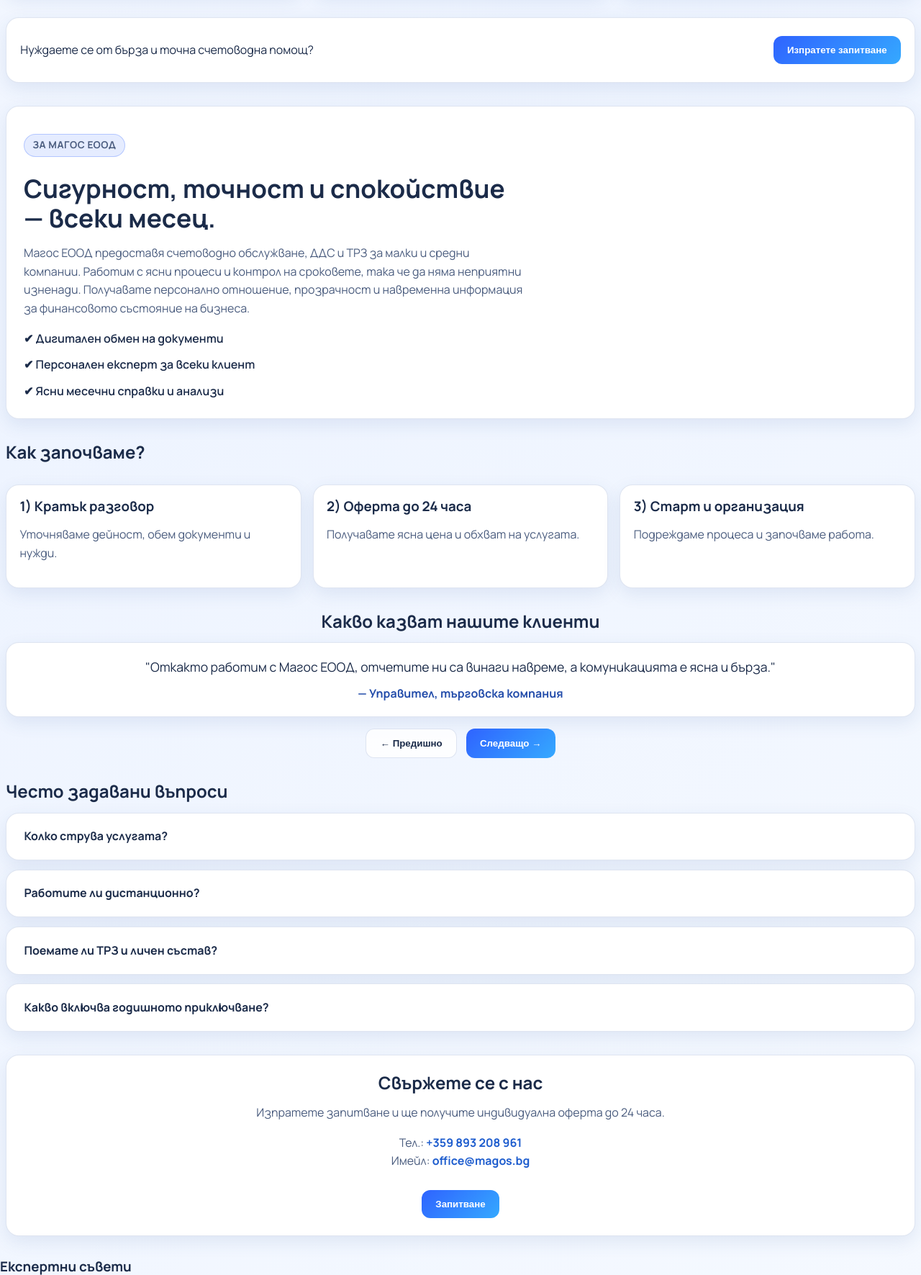
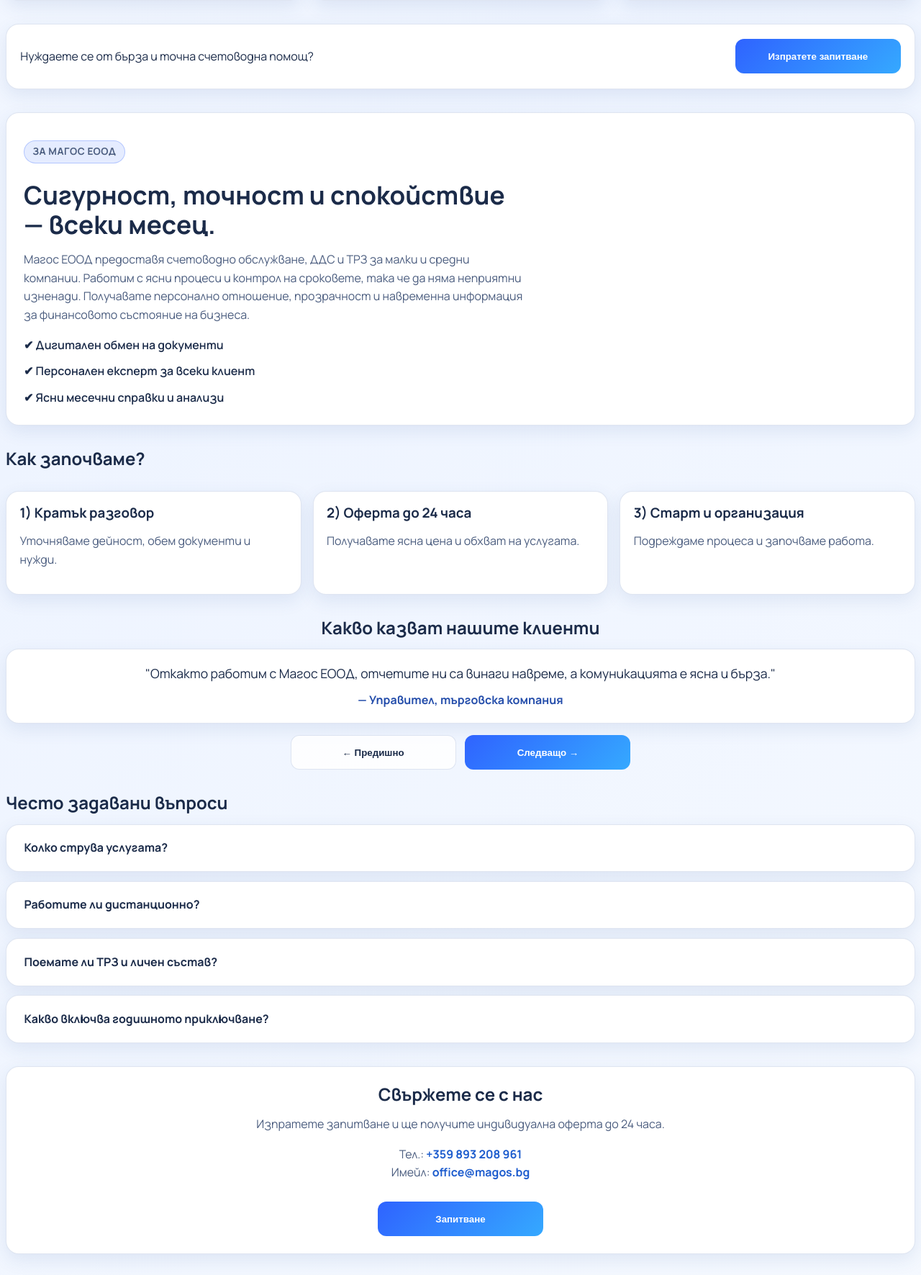
Before and after one commit to unaxsys/Accountant, a PHP site: page /index.html in a window 1280 px wide. Shown: the part 1269-3040 px from the top of the page at 72% size. Run offline with PHP 8.4, Linux system fonts and the light colour scheme.

Commit message:
Improve CTA button spacing and alignment

```diff
--- a/styles.css
+++ b/styles.css
@@ -276,24 +276,34 @@ h1 {
   margin-top: 1.7rem;
   display: flex;
   justify-content: center;
-  gap: 0.8rem;
+  gap: 0.9rem 1rem;
   flex-wrap: wrap;
+  align-items: center;
 }
 
 .btn {
   text-decoration: none;
   color: #ffffff;
   background: linear-gradient(135deg, var(--brand), var(--brand-2));
-  padding: 0.75rem 1.2rem;
+  padding: 0.8rem 1.35rem;
   border-radius: 12px;
   font-weight: 800;
-  display: inline-block;
+  display: inline-flex;
+  align-items: center;
+  justify-content: center;
+  gap: 0.35rem;
+  min-height: 48px;
+  min-width: 230px;
   border: 0;
   cursor: pointer;
+  text-align: center;
+  white-space: nowrap;
+  transition: transform 0.2s ease, box-shadow 0.2s ease;
 }
 
 .btn:hover {
   transform: translateY(-1px);
+  box-shadow: 0 10px 24px rgba(34, 90, 200, 0.22);
 }
 
 .btn-ghost {
@@ -304,6 +314,8 @@ h1 {
 
 .btn-small {
   padding: 0.55rem 0.9rem;
+  min-height: 40px;
+  min-width: 132px;
 }
 
 .stats,
@@ -562,4 +574,13 @@ footer {
     flex-direction: column;
     text-align: center;
   }
+
+  .hero-actions {
+    gap: 0.7rem;
+  }
+
+  .hero-actions .btn {
+    width: 100%;
+    min-width: 0;
+  }
 }
```
